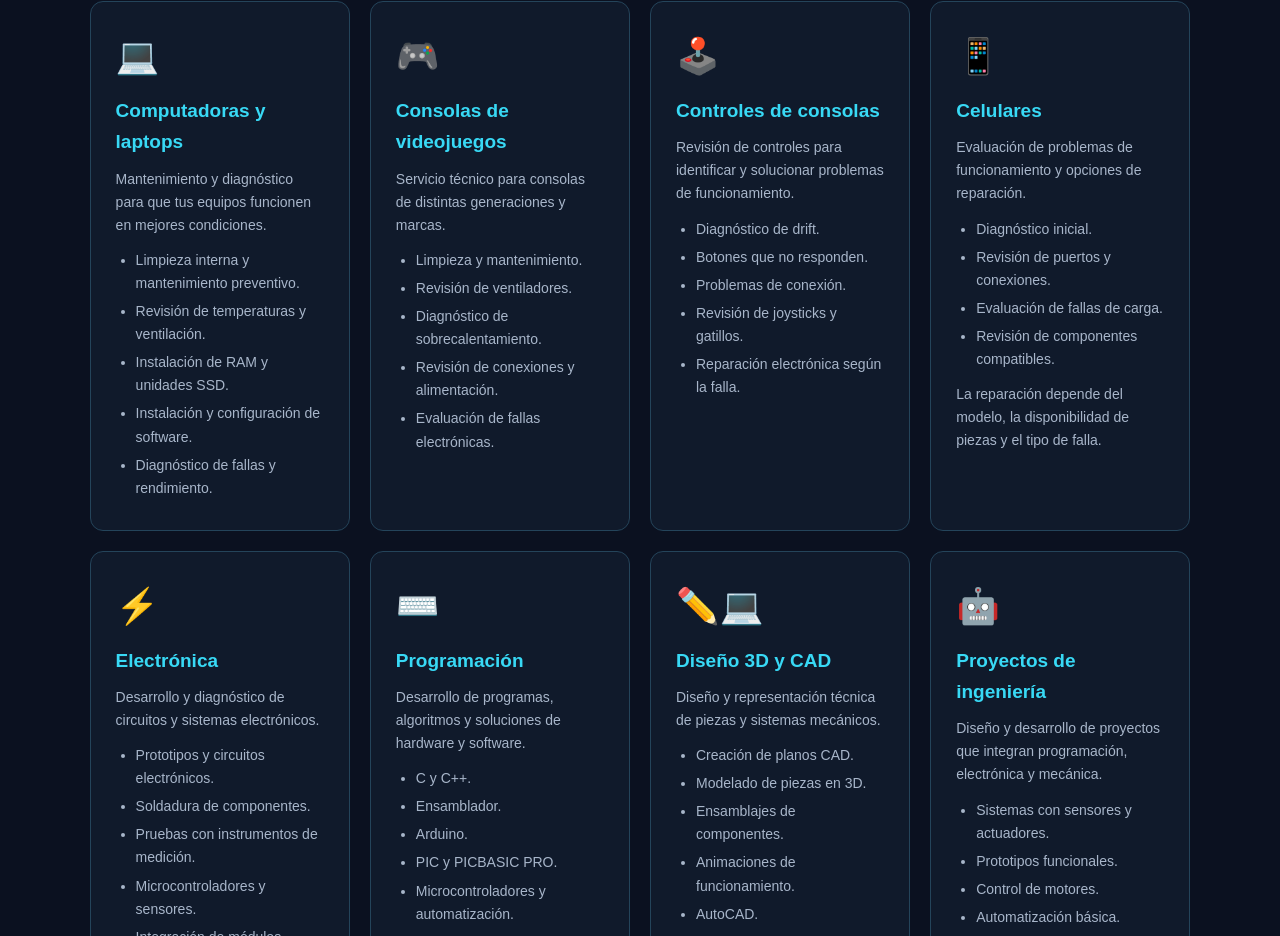
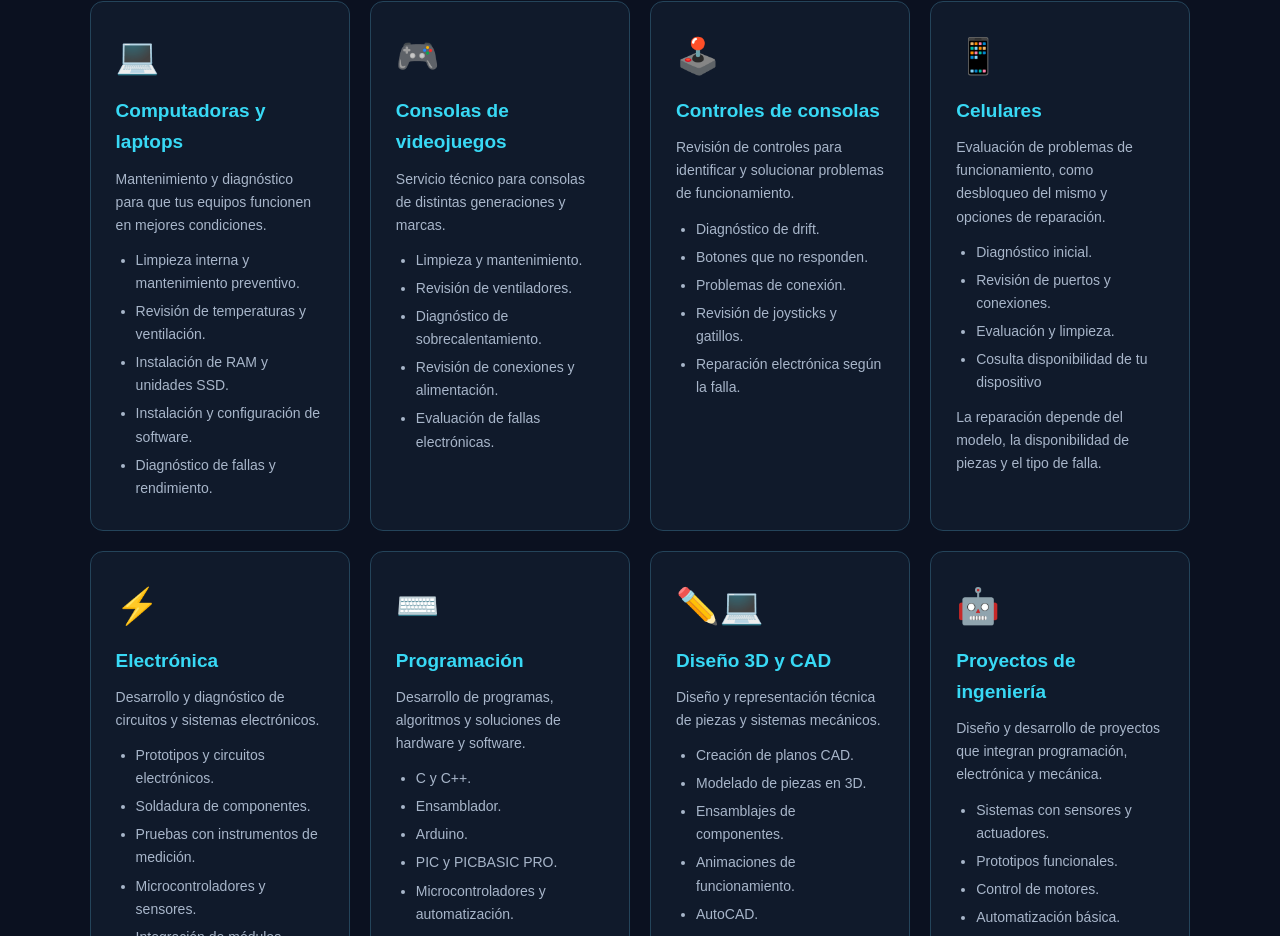
Before and after one commit to Leonidas1819/ATL, a plain HTML site: page index.html in a window 1280 px wide. Shown: the part 1020-1956 px from the top of the page. Drawn offline with Linux system fonts and the light colour scheme.

```diff
--- a/index.html
+++ b/index.html
@@ -498,13 +498,14 @@
         <article class="tarjeta">
             <div class="icono">📱</div>
             <h3>Celulares</h3>
-            <p>Evaluación de problemas de funcionamiento
-            y opciones de reparación.</p>
+            <p>Evaluación de problemas de funcionamiento, como
+            desbloqueo del mismo y opciones de
+            reparación.</p>
             <ul>
                 <li>Diagnóstico inicial.</li>
                 <li>Revisión de puertos y conexiones.</li>
-                <li>Evaluación de fallas de carga.</li>
-                <li>Revisión de componentes compatibles.</li>
+                <li>Evaluación y limpieza.</li>
+                <li>Cosulta disponibilidad de tu dispositivo</li>
             </ul>
             <p class="nota">La reparación depende del modelo,
             la disponibilidad de piezas y el tipo de falla.</p>
```
